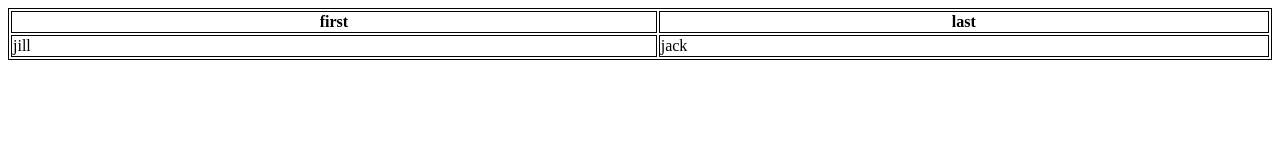
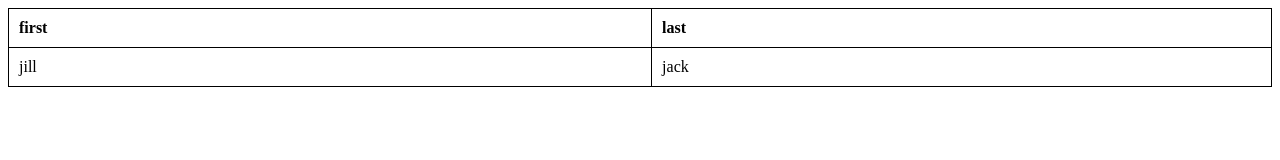
Before and after one commit to Spoorthi-09/session-43, a website: page index.html in a window 1280 px wide. Drawn offline with Linux system fonts and the light colour scheme.

Commit message:
session 43

```diff
--- a/index.html
+++ b/index.html
@@ -6,7 +6,18 @@
       table,th,td
       {
         border: 1px solid black;
+        border-collapse: collapse;
+        text-align:left;
       }
+      th,td
+      {
+        padding:10px;
+      }
+      table,th,td
+      {
+        border-spacing:15px;
+      }
+
       </style>
   </head>
   <body>
```
